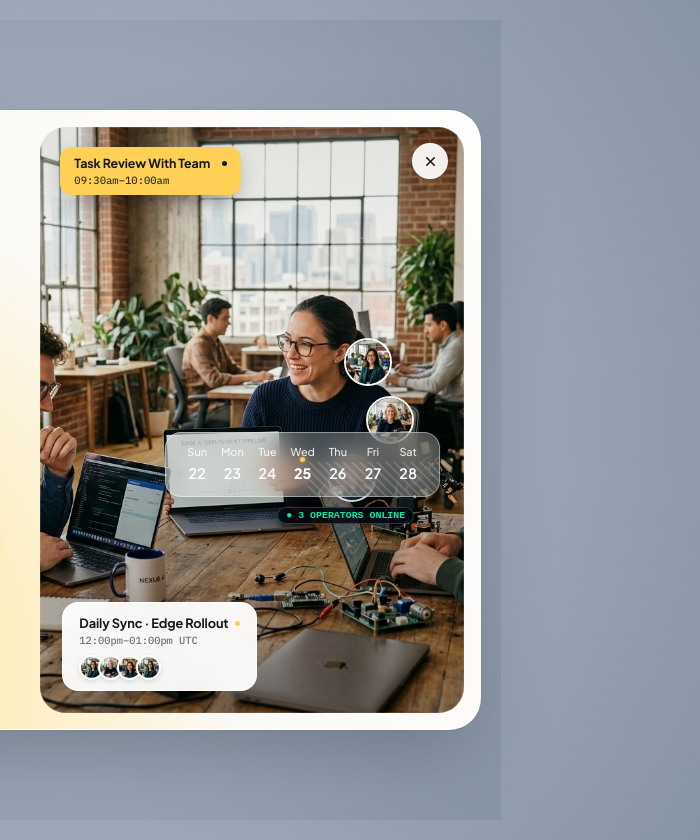
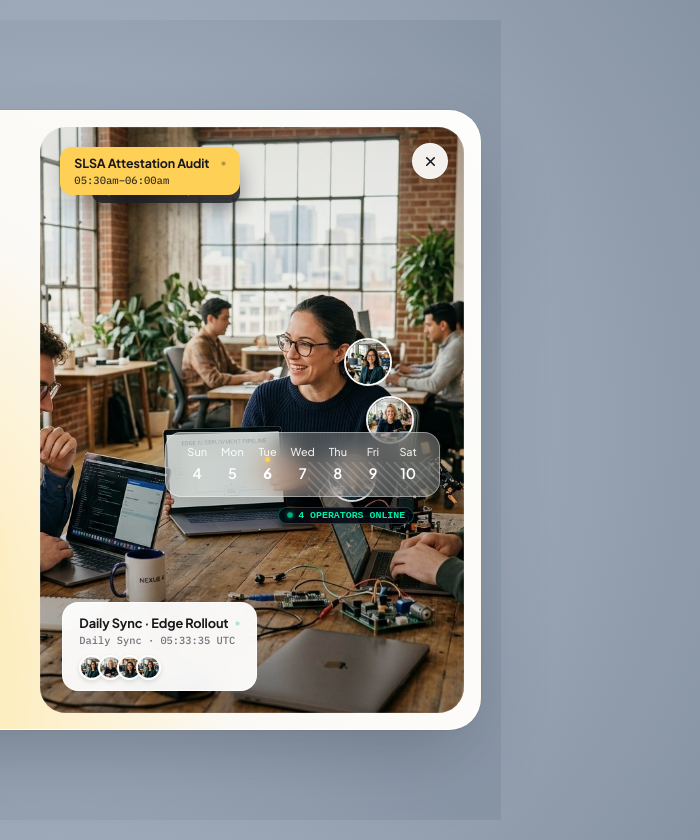
Before and after one commit to Raghunath2604/Raghunath2604-mlops-dev, a website: page frontend/login.html in a window 1280 px wide. Shown: the full height of the page, 580-1280 px from the left. Drawn offline with Linux system fonts and the light colour scheme; no server answers.

Commit message:
feat(realtime): live dynamic real-time calendar, schedule time slot, and fleet telemetry engine

```diff
--- a/frontend/login.html
+++ b/frontend/login.html
@@ -567,6 +567,11 @@ html, body {
   border-radius: 50%;
   background: var(--brand-yellow);
   box-shadow: 0 0 6px var(--brand-yellow);
+}
+
+@keyframes pulse-dot {
+  0%, 100% { opacity: 1; transform: scale(1); }
+  50% { opacity: 0.35; transform: scale(0.8); }
 }
 
 /* Diagonal stripe hatched texture on Thu-Sat */
@@ -1086,17 +1091,17 @@ html, body {
       </a>
 
       <!-- 1. Top-Left Floating Task Pill Stack -->
-      <div class="hero-floating-pill-stack">
+      <div class="hero-floating-pill-stack" id="live-hero-task-stack">
         <div class="hero-pill-yellow">
           <div class="pill-row-top">
-            <span class="pill-title">Task Review With Team</span>
-            <span class="pill-dot-dark"></span>
+            <span class="pill-title" id="live-task-title">Task Review With Team</span>
+            <span class="pill-dot-dark" style="animation: pulse-dot 2s infinite ease-in-out;"></span>
           </div>
-          <span class="pill-subtitle">09:30am–10:00am</span>
+          <span class="pill-subtitle" id="live-task-time">09:30am–10:00am</span>
         </div>
         <div class="hero-pill-dark-under">
-          <span>09:30am–10:00am</span>
-          <span class="pill-dot-yellow"></span>
+          <span id="live-task-countdown">09:30am–10:00am</span>
+          <span class="pill-dot-yellow" style="animation: pulse-dot 1.5s infinite ease-in-out;"></span>
         </div>
       </div>
 
@@ -1105,14 +1110,15 @@ html, body {
         <img class="avatar-bubble av-1" src="avatar-1.jpg" alt="Fleet Architect" />
         <img class="avatar-bubble av-2" src="avatar-2.jpg" alt="Robotics Engineer" />
         <img class="avatar-bubble av-3" src="avatar-3.jpg" alt="ML Systems Lead" />
-        <div style="position:absolute; bottom:-22px; right:0; background:rgba(3,7,18,0.85); border:1px solid rgba(0,255,179,0.3); padding:2px 8px; border-radius:999px; font-family:'JetBrains Mono',monospace; font-size:0.62rem; color:#00ffb3; font-weight:700; white-space:nowrap;">
-          ● 3 OPERATORS ONLINE
+        <div id="live-operator-badge" style="position:absolute; bottom:-22px; right:0; background:rgba(3,7,18,0.85); border:1px solid rgba(0,255,179,0.3); padding:2px 8px; border-radius:999px; font-family:'JetBrains Mono',monospace; font-size:0.62rem; color:#00ffb3; font-weight:700; white-space:nowrap; display:flex; align-items:center; gap:5px;">
+          <span style="display:inline-block; width:6px; height:6px; border-radius:50%; background:#00ffb3; box-shadow:0 0 6px #00ffb3; animation: pulse-dot 1.8s infinite ease-in-out;"></span>
+          <span id="live-operator-text">3 OPERATORS ONLINE</span>
         </div>
       </div>
 
       <!-- 3. Center/Mid-Right Frosted Glass Calendar Widget -->
-      <div class="hero-calendar-glass">
-        <div class="calendar-days-row">
+      <div class="hero-calendar-glass" id="live-hero-calendar">
+        <div class="calendar-days-row" id="live-cal-days">
           <div class="cal-col">Sun</div>
           <div class="cal-col">Mon</div>
           <div class="cal-col">Tue</div>
@@ -1121,7 +1127,7 @@ html, body {
           <div class="cal-col">Fri</div>
           <div class="cal-col">Sat</div>
         </div>
-        <div class="calendar-dates-row">
+        <div class="calendar-dates-row" id="live-cal-dates">
           <div class="cal-col">22</div>
           <div class="cal-col">23</div>
           <div class="cal-col">24</div>
@@ -1136,10 +1142,10 @@ html, body {
       <!-- 4. Bottom-Left White Card: Daily Meeting -->
       <div class="hero-white-card">
         <div class="white-card-header">
-          <span class="white-card-title">Daily Sync · Edge Rollout</span>
-          <span class="white-card-dot"></span>
+          <span class="white-card-title" id="live-meeting-title">Daily Sync · Edge Rollout</span>
+          <span class="white-card-dot" style="background:#10b981; animation: pulse-dot 2s infinite ease-in-out;"></span>
         </div>
-        <div class="white-card-time">12:00pm–01:00pm UTC</div>
+        <div class="white-card-time" id="live-meeting-time">12:00pm–01:00pm UTC</div>
         <div class="white-card-avatars">
           <img class="card-avatar-mini" src="avatar-1.jpg" alt="Lead Engineer" />
           <img class="card-avatar-mini" src="avatar-2.jpg" alt="Robotics Ops" />
@@ -1747,8 +1753,117 @@ html, body {
       }
     }
 
+    // === REAL-TIME LIVE HERO TELEMETRY & CALENDAR ENGINE ===
+    function formatTime12(date) {
+      let hours = date.getHours();
+      const minutes = date.getMinutes();
+      const ampm = hours >= 12 ? 'pm' : 'am';
+      hours = hours % 12;
+      hours = hours ? hours : 12;
+      const strHours = hours < 10 ? '0' + hours : hours;
+      const strMinutes = minutes < 10 ? '0' + minutes : minutes;
+      return `${strHours}:${strMinutes}${ampm}`;
+    }
+
+    function updateLiveHeroWidgets() {
+      const now = new Date();
+
+      // 1. Dynamic Task Schedule & Time Slots (current 30m window)
+      const currentSlotStart = new Date(now);
+      const curMin = now.getMinutes();
+      if (curMin >= 30) {
+        currentSlotStart.setMinutes(30, 0, 0);
+      } else {
+        currentSlotStart.setMinutes(0, 0, 0);
+      }
+      const currentSlotEnd = new Date(currentSlotStart.getTime() + 30 * 60 * 1000);
+      const nextSlotEnd = new Date(currentSlotStart.getTime() + 60 * 60 * 1000);
+
+      const slotStr = `${formatTime12(currentSlotStart)}–${formatTime12(currentSlotEnd)}`;
+      const nextSlotStr = `${formatTime12(currentSlotEnd)}–${formatTime12(nextSlotEnd)}`;
+
+      const taskTitles = [
+        "Task Review With Team",
+        "Edge Fleet Sync & Triage",
+        "SLSA Attestation Audit",
+        "TensorRT Engine Verify",
+        "Multi-Silicon Benchmark",
+        "Kernel Optimization Sync"
+      ];
+      // Rotate topic deterministically by 2-hour blocks
+      const taskIdx = Math.floor(now.getHours() / 2) % taskTitles.length;
+      const taskTitleEl = document.getElementById('live-task-title');
+      if (taskTitleEl) taskTitleEl.textContent = taskTitles[taskIdx];
+
+      const taskTimeEl = document.getElementById('live-task-time');
+      if (taskTimeEl) taskTimeEl.textContent = slotStr;
+
+      const taskCountEl = document.getElementById('live-task-countdown');
+      if (taskCountEl) {
+        const remainingSec = Math.max(0, Math.floor((currentSlotEnd.getTime() - now.getTime()) / 1000));
+        const remMin = Math.floor(remainingSec / 60);
+        const remSec = remainingSec % 60;
+        taskCountEl.textContent = `${nextSlotStr} (${remMin}m ${remSec < 10 ? '0' : ''}${remSec}s left)`;
+      }
+
+      // 2. Real-Time Frosted Glass Calendar (Current Week with Active Day Highlight)
+      const calDatesEl = document.getElementById('live-cal-dates');
+      if (calDatesEl) {
+        const dayOfWeek = now.getDay(); // 0 = Sun, 1 = Mon, ..., 6 = Sat
+        const sunDate = new Date(now);
+        sunDate.setDate(now.getDate() - dayOfWeek);
+        sunDate.setHours(0, 0, 0, 0);
+
+        let html = '';
+        for (let i = 0; i < 7; i++) {
+          const d = new Date(sunDate);
+          d.setDate(sunDate.getDate() + i);
+          const isToday = d.toDateString() === now.toDateString();
+          const dayNum = d.getDate();
+          html += `<div class="cal-col ${isToday ? 'active-day' : ''}" title="${d.toLocaleDateString('en-US', { weekday: 'short', month: 'short', day: 'numeric' })}">${dayNum}</div>`;
+        }
+        calDatesEl.innerHTML = html;
+      }
+
+      // 3. Dynamic Daily Sync (UTC Live Ticker)
+      const meetingTimeEl = document.getElementById('live-meeting-time');
+      if (meetingTimeEl) {
+        const utcHours = String(now.getUTCHours()).padStart(2, '0');
+        const utcMinutes = String(now.getUTCMinutes()).padStart(2, '0');
+        const utcSeconds = String(now.getUTCSeconds()).padStart(2, '0');
+        meetingTimeEl.textContent = `Daily Sync · ${utcHours}:${utcMinutes}:${utcSeconds} UTC`;
+      }
+    }
+
+    async function fetchLiveFleetStatusBadge() {
+      const textEl = document.getElementById('live-operator-text');
+      if (!textEl) return;
+      try {
+        const token = localStorage.getItem('mlops_token') || localStorage.getItem('token');
+        const headers = token ? { 'Authorization': `Bearer ${token}` } : {};
+        const res = await fetch('/v1/status', { headers }).catch(() => null);
+        if (res && res.ok) {
+          const data = await res.json().catch(() => ({}));
+          const nodes = (data && (data.online_nodes || data.active_nodes || (data.nodes && data.nodes.length))) || 18;
+          const drift = data && typeof data.drift_detected !== 'undefined' ? data.drift_detected : 0;
+          textEl.textContent = `${nodes} NODES ONLINE · ${drift} DRIFT`;
+          return;
+        }
+      } catch (e) {
+        // graceful fallback
+      }
+      const activeOps = 3 + (new Date().getHours() % 4);
+      textEl.textContent = `${activeOps} OPERATORS ONLINE`;
+    }
+
     // Check URL parameters for errors and security clearance notices
     window.addEventListener('DOMContentLoaded', () => {
+      // Initialize real-time calendar and telemetry
+      updateLiveHeroWidgets();
+      setInterval(updateLiveHeroWidgets, 1000);
+      fetchLiveFleetStatusBadge();
+      setInterval(fetchLiveFleetStatusBadge, 10000);
+
       const params = new URLSearchParams(window.location.search);
       if (params.get('mode') === 'login') {
         toggleAuthMode();
```
